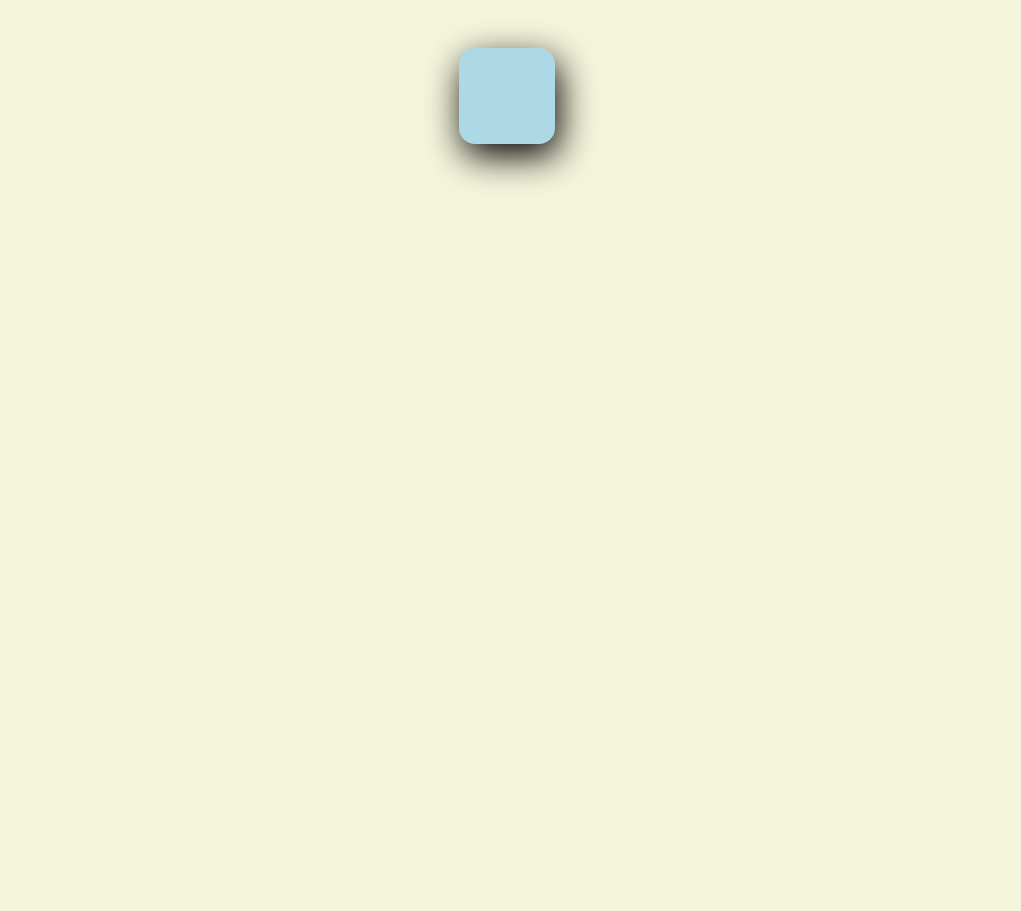
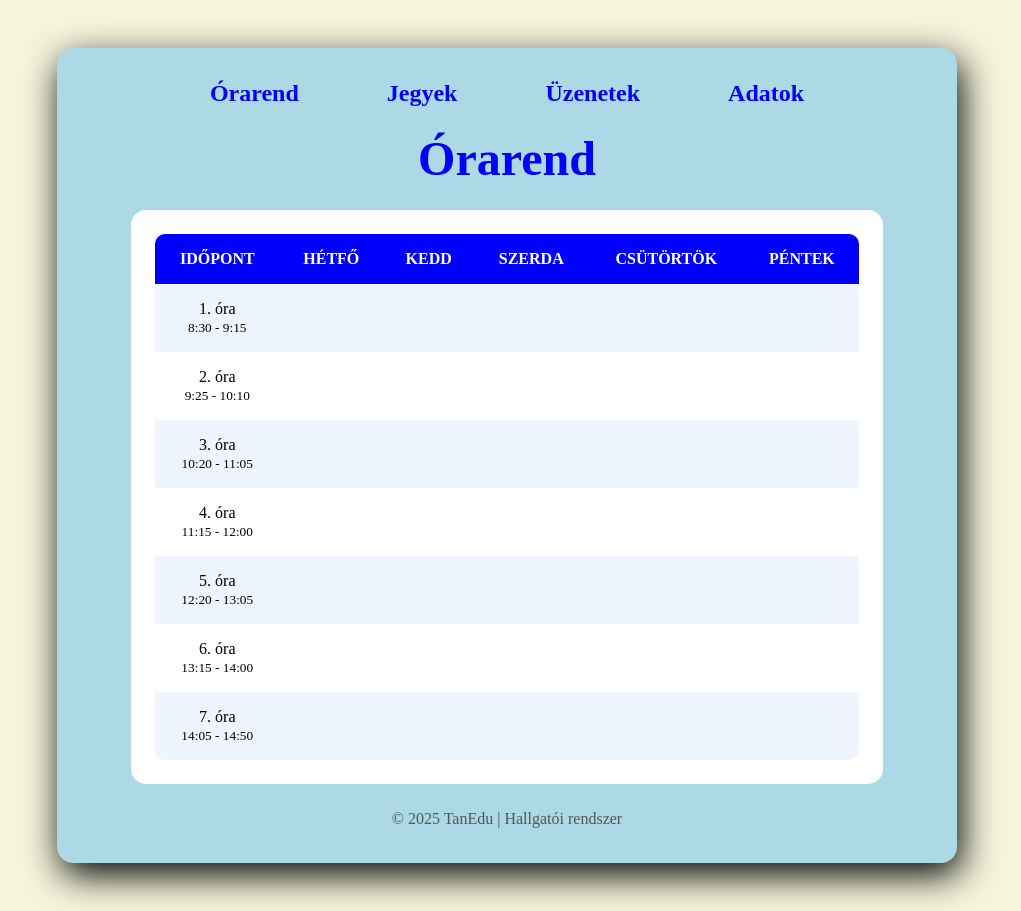
Before and after one commit to ricsix19/SZFM-TANEDU-PROJECT, a plain HTML site: page frontend/orarend.html in a window 1280 px wide. Shown: the whole page, without its empty margins (133-1154 px from the left). Before the commit the page ends 800 px from the top, so only its background shows below. Drawn offline with Linux system fonts and the light colour scheme.

Commit message:
órarend

```diff
--- a/frontend/index.css
+++ b/frontend/index.css
@@ -13,6 +13,7 @@ body {
     align-items: center;
     background: beige;
     padding-top: 3em;
+    padding-bottom: 3em;
 }
 
 .login-container {
@@ -33,7 +34,6 @@ body {
     font-size: 3em;
     font-weight: bold;
     color: blue;
-    margin-bottom: 0.1em;
 }
 
 .fejlec h1 {
@@ -89,6 +89,7 @@ button {
     font-size: 1em;
     font-weight: bold;
     cursor: pointer;
+    margin-bottom: 2em;
 }
 
 button:hover {
@@ -109,49 +110,152 @@ button:hover {
     color: gray;
 }
 
-@media (max-width: 480px) {
-  .login-container {
-    margin: 1em;
-    padding: 2em;
-  }
-}
-
 .hatter {
     display: flex;
+    flex-direction: row;
+    align-items: center;
     justify-content: center;
-    align-items: center;
-    gap: 3em;
+    gap: 1.5em;
     background-color: lightblue;
-    padding: 3em;
+    padding: 2em;
     border-radius: 16px;
     box-shadow: 4px 12px 36px;
+    width: 100%;
+    max-width: 900px;
+    margin: 0 auto;
     flex-wrap: wrap;
 }
 
-.opciok {
-    background-color: white;
-    padding: 1em;
-    border-radius: 16px;
-    width: 160px;
-    height: 160px;
-    text-align: center;
-    cursor: pointer;
+.opciok, .nav-sor {
+    display: flex;
+    justify-content: center;
+    gap: 1em;
 }
 
-.emoji {
-    font-size: 4em;
-    margin-bottom: 0.2em;
-}
-
-.opciok a {
-    display: block;
+.opciok a, .nav-sor a {
     text-decoration: none;
     color: blue;
     font-weight: bold;
     font-size: 1em;
 }
 
-.opciok a:hover {
+.opciok a:hover, .nav-sor a:hover {
     color: rgba(0, 0, 255, 0.5);
     text-decoration: underline;
 }
+
+.opciok {
+    background-color: white;
+    padding: 1em;
+    margin: .25em .75em .25em .75em;
+    border-radius: 16px;
+    width: 160px;
+    height: 160px;
+    text-align: center;
+    cursor: pointer;
+    display: flex;
+    flex-direction: column;
+    justify-content: center;
+    align-items: center;
+}
+
+.nav-sor {
+    padding: 0em 5em 0 5em;
+    width: 100%;
+    max-width: 1000px;
+    background-color: transparent;
+}
+
+.nav-sor a{
+    font-size: x-large;
+    padding: 0 1.5em 0 1.5em;
+}
+
+.emoji {
+    font-size: 4.55em;
+    margin-bottom: 0.1em;
+}
+
+.menu {
+    display: flex;
+    justify-content: center;
+    flex-wrap: wrap;
+    gap: 2.5em;
+    margin: 2em 0 1em;
+    width: 100%;
+}
+
+.orarend-container {
+    display: block;
+    background: white;
+    padding: 1.5em;
+    border-radius: 15px;
+    max-width: 1000px;
+    width: 90%;
+    margin: 0em .5em 0em .5em;
+}
+
+.orarend {
+    width: 100%;
+    border-collapse: collapse;
+    text-align: center;
+    min-width: 700px;
+    border-radius: 10px;
+    overflow: hidden;
+}
+
+.orarend th {
+    background: blue;
+    color: white;
+    padding: 1em;
+    font-size: 1em;
+    text-transform: uppercase;
+}
+
+.orarend td {
+    padding: 1em;
+}
+
+.orarend tr:nth-child(even) {
+    background-color: #ffffff;
+}
+
+.orarend tr:nth-child(odd) {
+    background-color: #eef5ff;
+}
+
+.tanar {
+    display: block;
+    font-size: 1em;
+    color: #666;
+    margin-top: 0.25em;
+}
+
+.footer-text {
+    text-align: center;
+    margin: 0.15em 0 0.15em 0;
+    font-size: 1em;
+    color: #555;
+    width: 100%;
+}
+
+@media (max-width: 480px) {
+    .menu {
+        flex-direction: column;
+        gap: 1em;
+    }
+
+    .oldalcim {
+        font-size: 2em;
+    }
+
+    .orarend {
+        min-width: 500px;
+        font-size: 1em;
+    }
+
+    .login-container {
+    margin: 1em;
+    padding: 2em;
+    }
+}
--- a/frontend/orarend.html
+++ b/frontend/orarend.html
@@ -7,6 +7,89 @@
     <link rel="stylesheet" href="index.css">
 </head>
 <body>
-    <div class="hatter"></div>
+    <div class="hatter">
+        <div class="nav-sor">
+            <a href="orarend.html">Órarend</a>
+            <a href="jegyek.html">Jegyek</a>
+            <a href="uzenetek.html">Üzenetek</a>
+            <a href="adatok.html">Adatok</a>
+        </div>
+        <p class="udvozles">Órarend</p>
+        <div class="orarend-container">
+            <table class="orarend">
+                <thead>
+                    <tr>
+                        <th>Időpont</th>
+                        <th>Hétfő</th>
+                        <th>Kedd</th>
+                        <th>Szerda</th>
+                        <th>Csütörtök</th>
+                        <th>Péntek</th>
+                    </tr>
+                </thead>
+                <tbody>
+                    <tr>
+                        <td>1. óra<br><small>8:30 - 9:15</small></td>
+                        <td><br><span class="tanar"></span></td>
+                        <td><br><span class="tanar"></span></td>
+                        <td><br><span class="tanar"></span></td>
+                        <td><br><span class="tanar"></span></td>
+                        <td><br><span class="tanar"></span></td>
+                    </tr>
+                    <tr>
+                        <td>2. óra<br><small>9:25 - 10:10</small></td>
+                        <td><br><span class="tanar"></span></td>
+                        <td><br><span class="tanar"></span></td>
+                        <td><br><span class="tanar"></span></td>
+                        <td><br><span class="tanar"></span></td>
+                        <td><br><span class="tanar"></span></td>
+                    </tr>
+                    <tr>
+                        <td>3. óra<br><small>10:20 - 11:05</small></td>
+                        <td><br><span class="tanar"></span></td>
+                        <td><br><span class="tanar"></span></td>
+                        <td><br><span class="tanar"></span></td>
+                        <td><br><span class="tanar"></span></td>
+                        <td><br><span class="tanar"></span></td>
+                    </tr>
+                    <tr>
+                        <td>4. óra<br><small>11:15 - 12:00</small></td>
+                        <td><br><span class="tanar"></span></td>
+                        <td><br><span class="tanar"></span></td>
+                        <td><br><span class="tanar"></span></td>
+                        <td><br><span class="tanar"></span></td>
+                        <td><br><span class="tanar"></span></td>
+                    </tr>
+                    <tr>
+                        <td>5. óra<br><small>12:20 - 13:05</small></td>
+                        <td><br><span class="tanar"></span></td>
+                        <td><br><span class="tanar"></span></td>
+                        <td><br><span class="tanar"></span></td>
+                        <td><br><span class="tanar"></span></td>
+                        <td><br><span class="tanar"></span></td>
+                    </tr>
+                    <tr>
+                        <td>6. óra<br><small>13:15 - 14:00</small></td>
+                        <td><br><span class="tanar"></span></td>
+                        <td><br><span class="tanar"></span></td>
+                        <td><br><span class="tanar"></span></td>
+                        <td><br><span class="tanar"></span></td>
+                        <td><br><span class="tanar"></span></td>
+                    </tr>
+                    <tr>
+                        <td>7. óra<br><small>14:05 - 14:50</small></td>
+                        <td><br><span class="tanar"></span></td>
+                        <td><br><span class="tanar"></span></td>
+                        <td><br><span class="tanar"></span></td>
+                        <td><br><span class="tanar"></span></td>
+                        <td><br><span class="tanar"></span></td>
+                    </tr>
+                </tbody>
+            </table>
+        </div>
+        <footer class="footer-text">
+        © 2025 TanEdu | Hallgatói rendszer
+        </footer>
+    </div>
 </body>
 </html>
```
